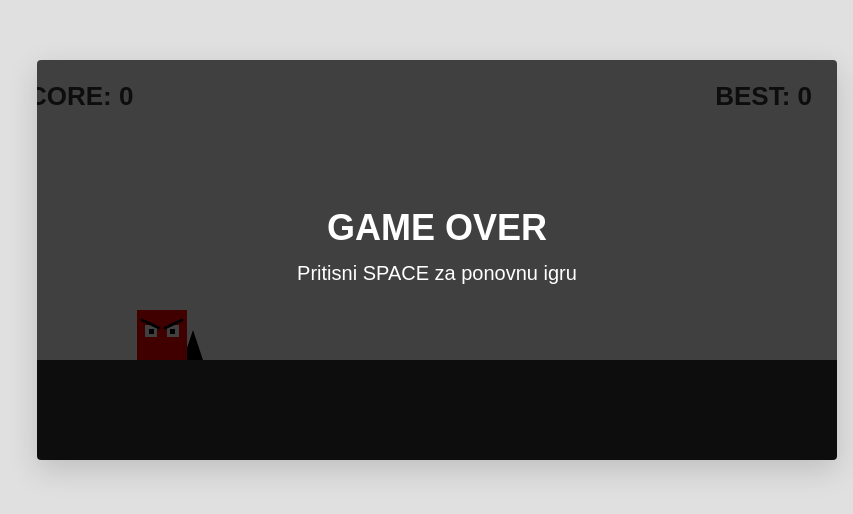
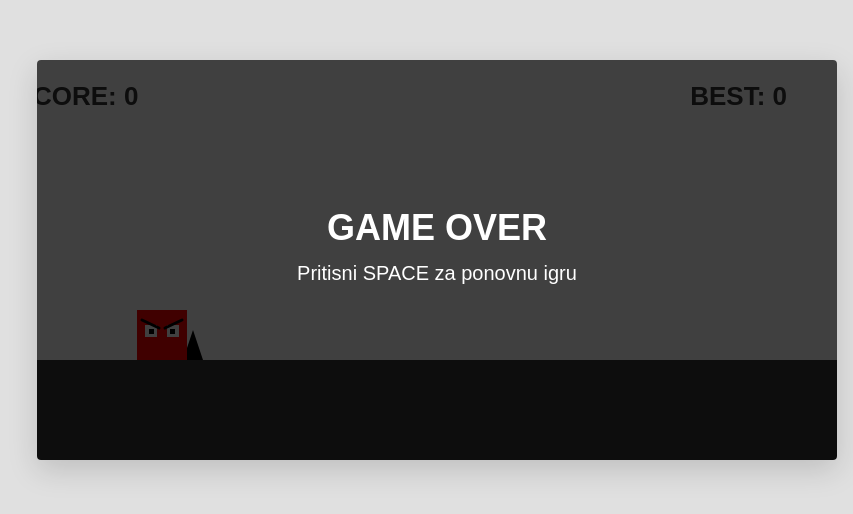
Before and after one commit to vukparamentic7-cell/MY-GAMES, a plain HTML site: page index.html in a window 1280 px wide. Shown: the part 140-654 px from the top of the page, 203-1056 px from the left. Drawn offline with Linux system fonts and the light colour scheme.

Commit message:
Adjust score and best score text positions

```diff
--- a/index.html
+++ b/index.html
@@ -180,10 +180,10 @@ function drawScores() {
     ctx.shadowColor = "rgba(255, 255, 255, 0.8)";
     ctx.shadowBlur = 4;
 
-    ctx.fillText("SCORE: " + score, 35, 45);
+    ctx.fillText("SCORE: " + score, 40, 45);
 
     ctx.textAlign = "right";
-    ctx.fillText("BEST: " + highScore, canvas.width - 25, 45);
+    ctx.fillText("BEST: " + highScore, canvas.width - 50, 45);
     ctx.restore();
 }
 
```
